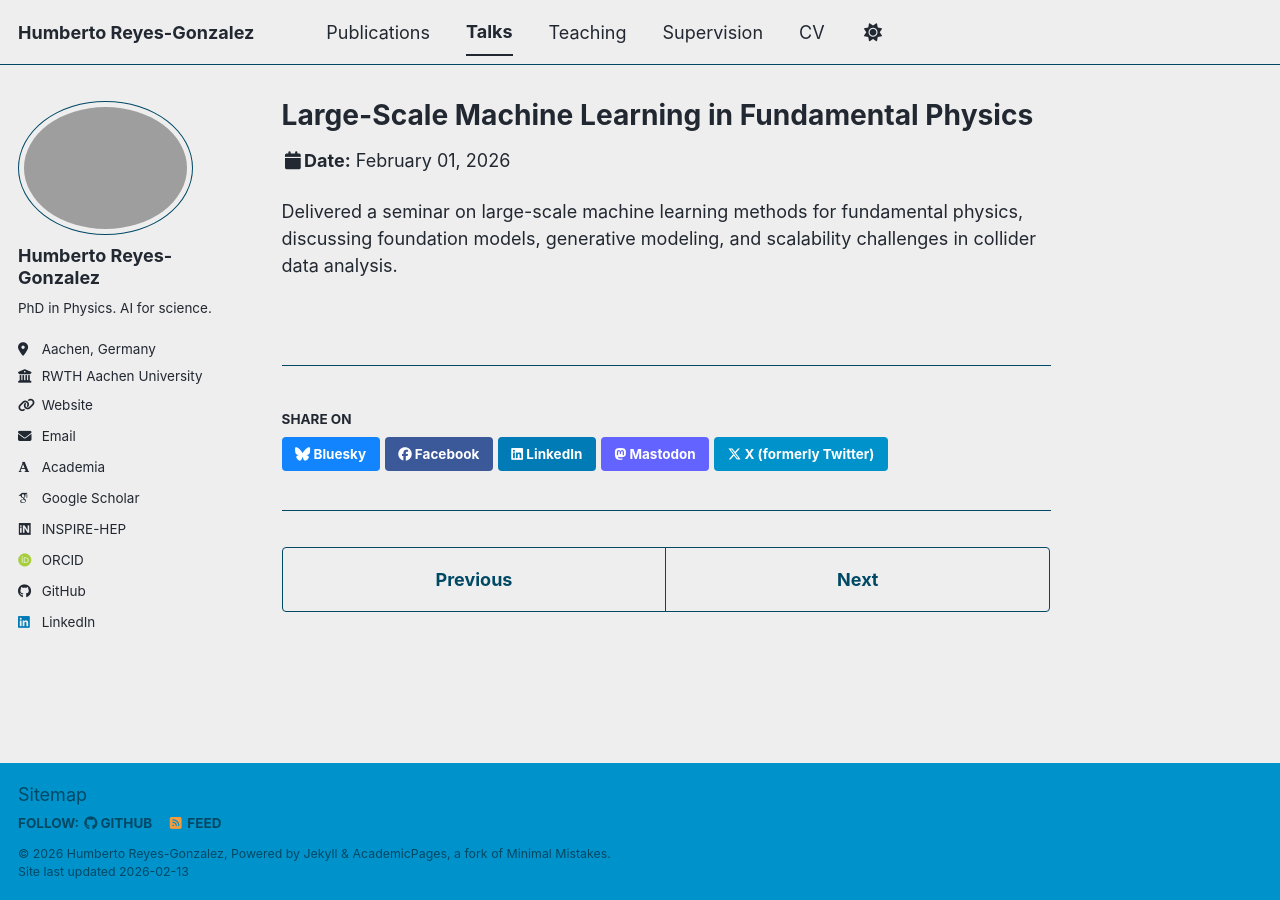
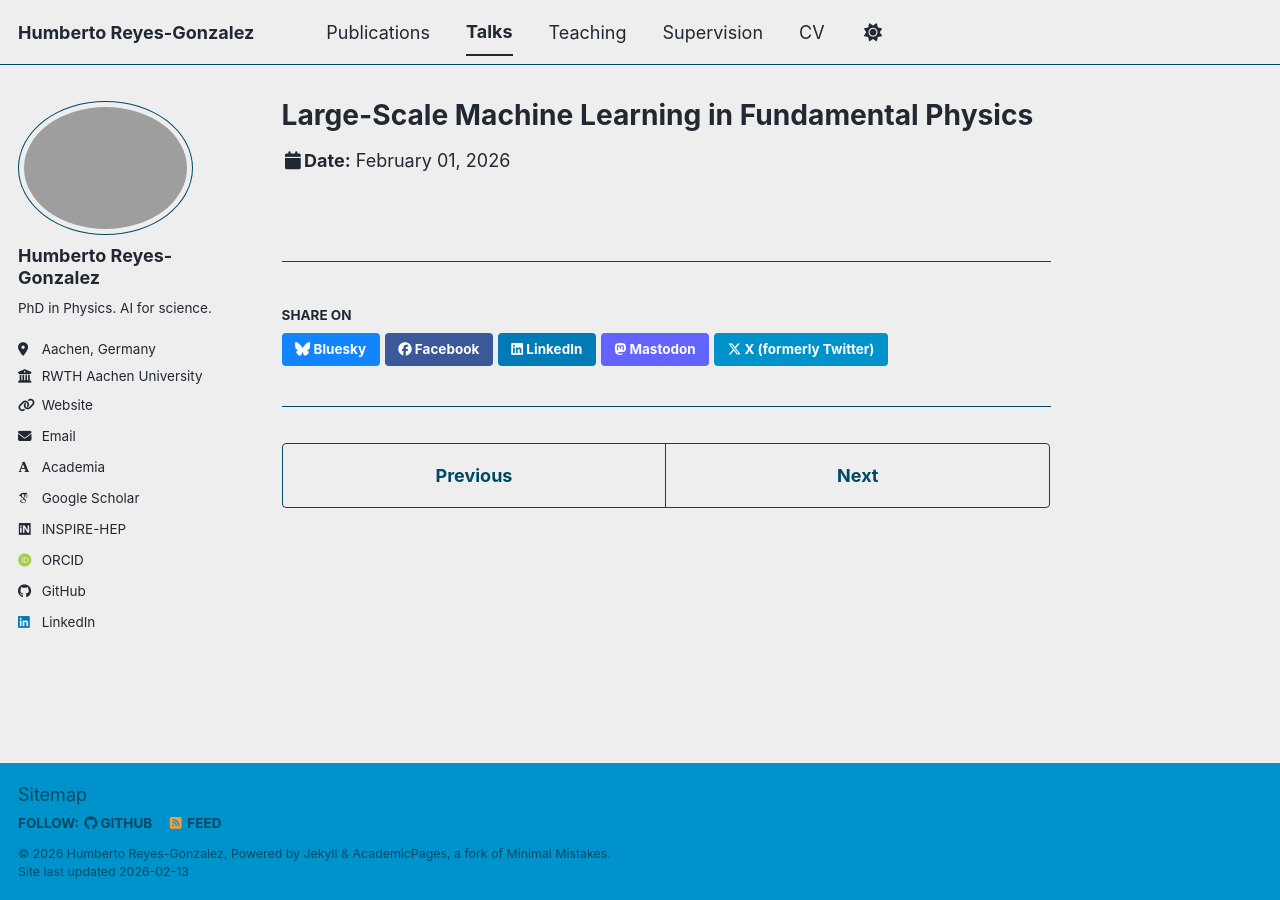
Before and after one commit to hreyes91/hreyes91.github.io, a Jekyll site: the page built from _talks/2026-02-01-uadec-seminar.md, in a window 1280 px wide. Built offline with Jekyll 4.4.1, drawn with Linux system fonts in a browser that asks for light colours; some web fonts are replaced; a script bundle is joined from its source files by our own code; library files that are not in the unit come from our copies.

Commit message:
Update 2026-02-01-uadec-seminar.md

```diff
--- a/_talks/2026-02-01-uadec-seminar.md
+++ b/_talks/2026-02-01-uadec-seminar.md
@@ -7,4 +7,3 @@ venue: "Seminar, School of Engineering, Universidad Autónoma de Coahuila"
 date: 2026-02-01
 location: "Saltillo, Mexico"
 ---
-Delivered a seminar on large-scale machine learning methods for fundamental physics, discussing foundation models, generative modeling, and scalability challenges in collider data analysis.
```
